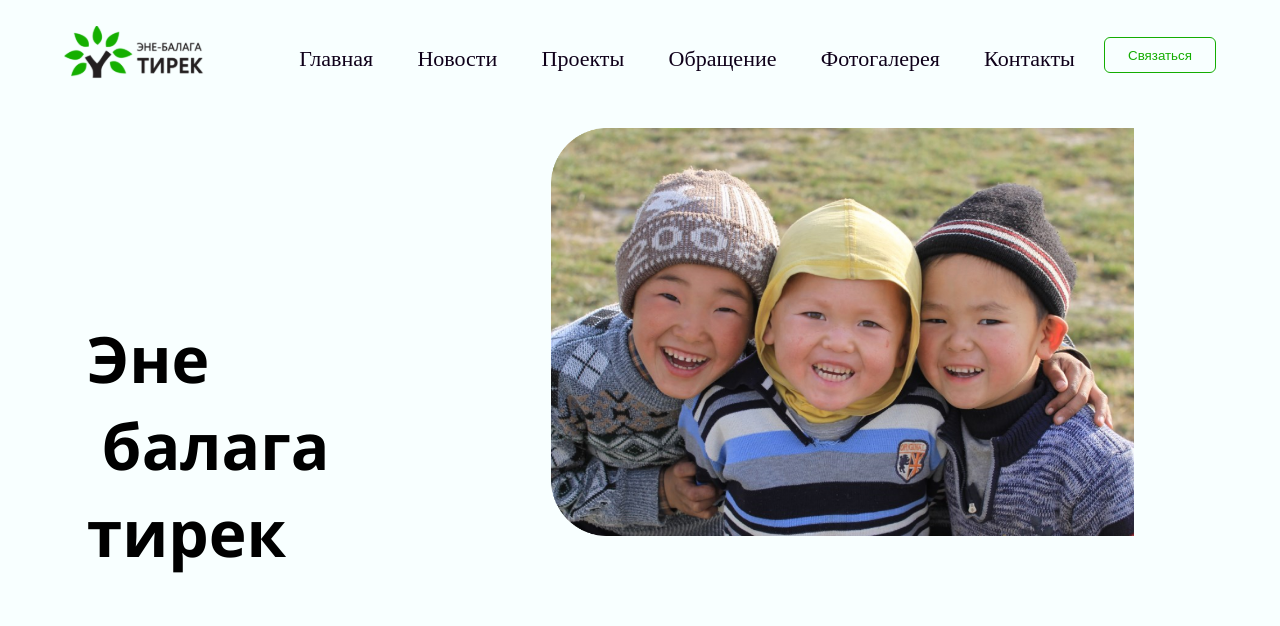
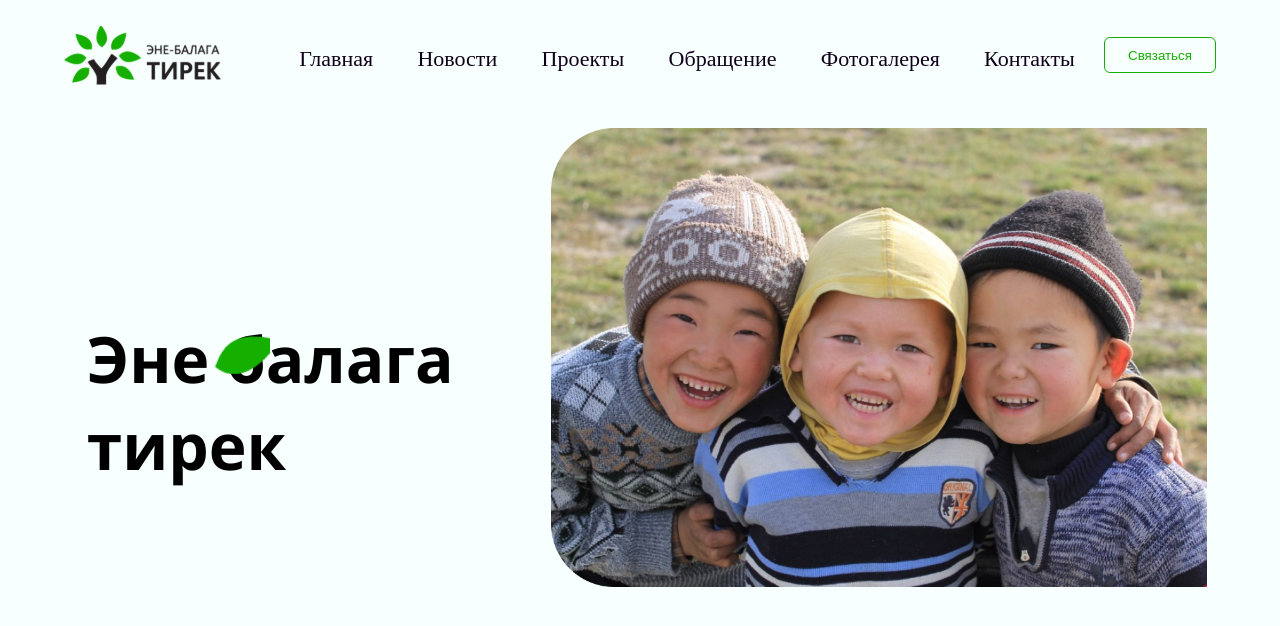
Before and after one commit to AdiletArykbaev/tirekPortal, a React (Create React App) app: page / in a window 1280 px wide. Shown: the top 626 px of the page. Built offline with nearby package versions, Linux system fonts and the light colour scheme.

Commit message:
changed structure of files in src

```diff
--- a/src/Assets/icons/index.js
+++ b/src/Assets/icons/index.js
@@ -1,4 +1,5 @@
 import HeaderLogo from "./logo.svg"
 import listIcon from "./listIcon.svg"
 
+
 export {HeaderLogo,listIcon}
--- a/src/Sections/IntroSection/IntroSection.jsx
+++ b/src/Sections/IntroSection/IntroSection.jsx
@@ -1,6 +1,7 @@
 import React from "react";
 import styles from "./styles.module.scss";
 import { MainImage } from "../../Assets/images";
+
 
 const IntroSection = () => {
   return (
--- a/src/Sections/IntroSection/styles.module.scss
+++ b/src/Sections/IntroSection/styles.module.scss
@@ -4,7 +4,7 @@
     height: 100vh;
 }
 img{
-    max-width: 80%;
+    max-width: 90%;
 }
 .firstPart{
     padding: 5.5%;
@@ -22,9 +22,9 @@ img{
     content: "";
     width: 60.95px;
     height: 58.78px;
-    position: relative;
+    position: absolute;
     background-image: url("../../Assets/icons/listIcon.svg");
 }
 .text{
-    margin-left: 4%;
+
 }
```
